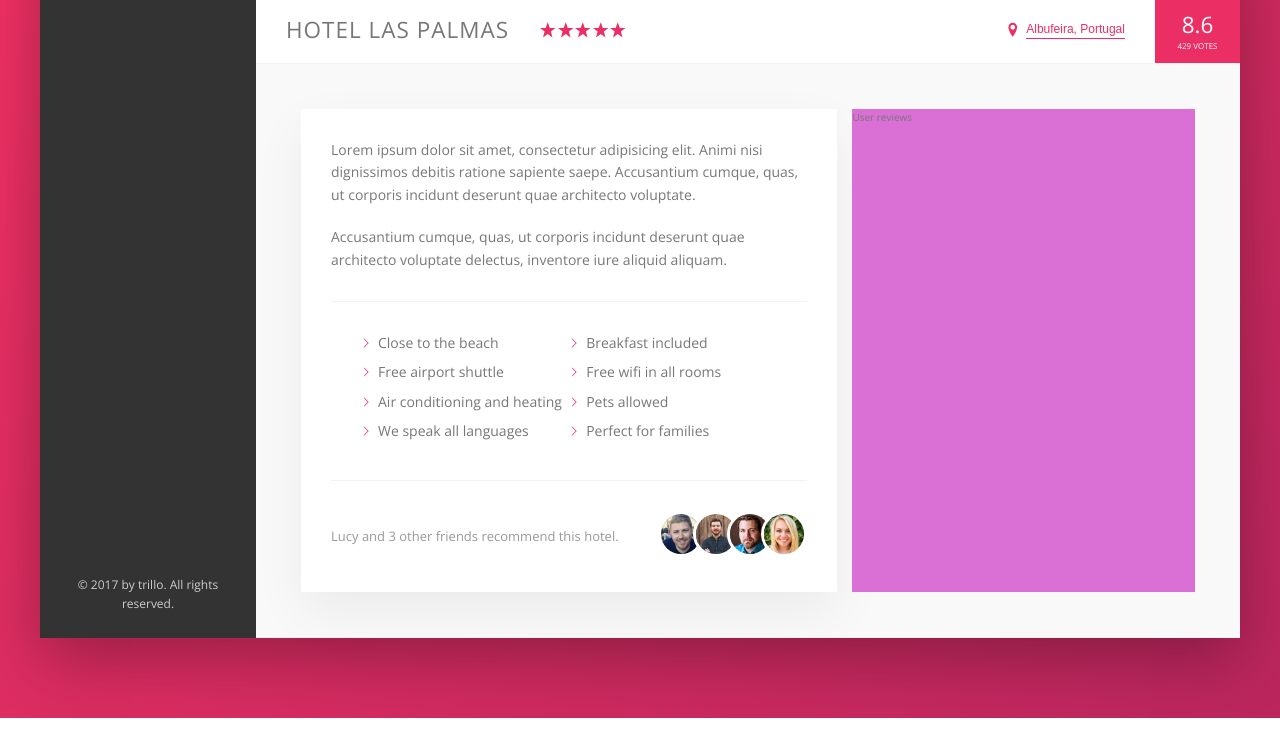
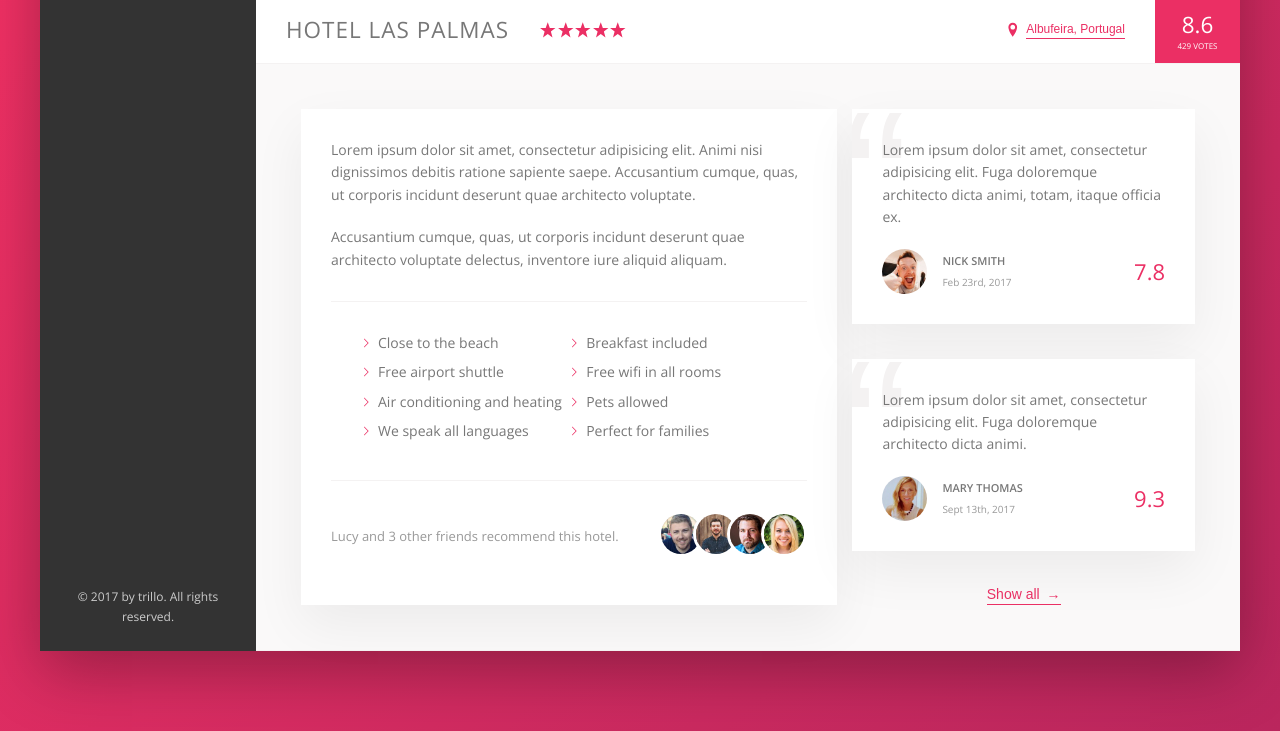
Before and after one commit to praise002/trillio, a website: page index.html in a window 1280 px wide. Shown: the part 538-1269 px from the top of the page. Drawn offline with nearby package versions, Linux system fonts and the light colour scheme.

Commit message:
Built the user reviews section

```diff
--- a/index.html
+++ b/index.html
@@ -172,7 +172,35 @@
                     </div>
 
                     <div class="user-reviews">
-                        User reviews
+                        <figure class="review">
+                            <blockquote class="review__text">
+                                Lorem ipsum dolor sit amet, consectetur adipisicing elit. Fuga doloremque architecto dicta animi, totam, itaque officia ex&period;
+                            </blockquote>
+                            <figcaption class="review__user">
+                                <img src="img/user-1.jpg" alt="User 1" class="review__photo">
+                                <div class="review__user-box">
+                                    <p class="review__user-name">Nick Smith</p>
+                                    <p class="review__user-date">Feb 23rd, 2017</p>
+                                </div>
+                                <div class="review__rating">7&period;8</div>
+                            </figcaption>
+                        </figure>
+
+                        <figure class="review">
+                            <blockquote class="review__text">
+                                Lorem ipsum dolor sit amet, consectetur adipisicing elit. Fuga doloremque architecto dicta animi.
+                            </blockquote>
+                            <figcaption class="review__user">
+                                <img src="img/user-2.jpg" alt="User 2" class="review__photo">
+                                <div class="review__user-box">
+                                    <p class="review__user-name">Mary Thomas</p>
+                                    <p class="review__user-date">Sept 13th, 2017</p>
+                                </div>
+                                <div class="review__rating">9&period;3</div>
+                            </figcaption>
+                        </figure>
+
+                        <button class="btn-inline">Show all <span>&rarr;</span></button>
                     </div>
                 </div>
             </main>
--- a/sass/_components.scss
+++ b/sass/_components.scss
@@ -280,8 +280,17 @@
     cursor: pointer;
     transition: all .2s;
 
+    span {
+        margin-left: 3px;
+        transition: margin-left .2s;
+    }
+
     &:hover {
         color: var(--color-grey-dark-1);
+
+        span {
+            margin-left: 8px;
+        }
     }
 
     &:focus {
@@ -377,3 +386,67 @@
         }
     }
 }
+
+// REVIEWS
+
+.review {
+    background-color: #fff;
+    box-shadow: var(--shadow-light);
+    padding: 3rem;
+    margin-bottom: 3.5rem;
+    position: relative;
+    overflow: hidden;
+
+    &__text {
+        margin-bottom: 2rem;
+        position: relative;
+        z-index: 10;
+    }
+
+    &__user {
+        display: flex;
+        align-items: center;
+    }
+
+    &__photo {
+        width: 4.5rem;
+        height: 4.5rem;
+        border-radius: 50%;
+    }
+
+    &__user-box {
+        margin-right: auto;
+        margin-left: 1.5rem;
+    }
+
+    &__user-name {
+        font-size: 1.1rem;
+        font-weight: 600;
+        margin-bottom: .4rem;
+        text-transform: uppercase;
+    }
+
+    &__user-date {
+        font-size: 1rem;
+        color: var(--color-grey-dark-3);
+    }
+
+    &__rating {
+        color: var(--color-primary);
+        font-size: 2.2rem;
+        font-weight: 300;
+    }
+
+    &::before {
+        // content: open-quote;
+        content: "\201C";
+        position: absolute;
+        top: -2.75rem;
+        left: -1rem;
+        font-family: sans-serif;
+        font-size: 20rem;
+        line-height: 1;
+        color: var(--color-grey-light-2);
+        z-index: 1;
+    }
+}
--- a/sass/_layout.scss
+++ b/sass/_layout.scss
@@ -39,13 +39,13 @@
 
 .detail {
     display: flex;
+    font-size: 1.4rem;
     padding: 4.5rem;
     background-color: var(--color-grey-light-1);
     border-bottom: var(--line);
 }
 
 .description {
-    font-size: 1.4rem;
     background-color: #fff;
     box-shadow: var(--shadow-light);
     flex: 0 0 60%;
@@ -54,6 +54,9 @@
 }
 
 .user-reviews {
-    background-color: orchid;
     flex: 1;
+
+    display: flex;
+    flex-direction: column;
+    align-items: center;
 }
```
Also changed, not shown: css/style.css.
